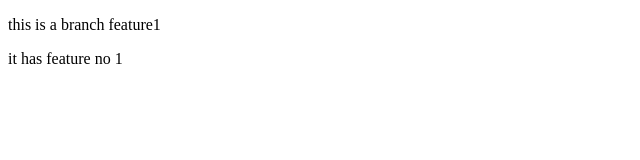
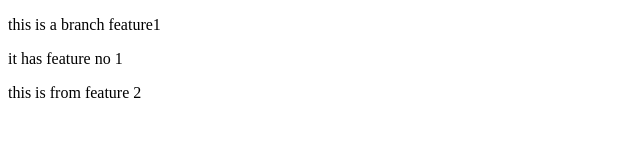
Before and after one commit to XeroDay27/newrep, a plain HTML site: page index.html in a window 1280 px wide. Shown: the whole page, without its empty margins (0-640 px from the left). Drawn offline with Linux system fonts and the light colour scheme.

Commit message:
added feature2 to branch feature2

```diff
--- a/index.html
+++ b/index.html
@@ -8,5 +8,6 @@
 <body>
     <p>this is a branch feature1 </p>
     <p>it has feature no 1 </p>
+    <p>this is from feature 2</p>
 </body>
 </html>
```
